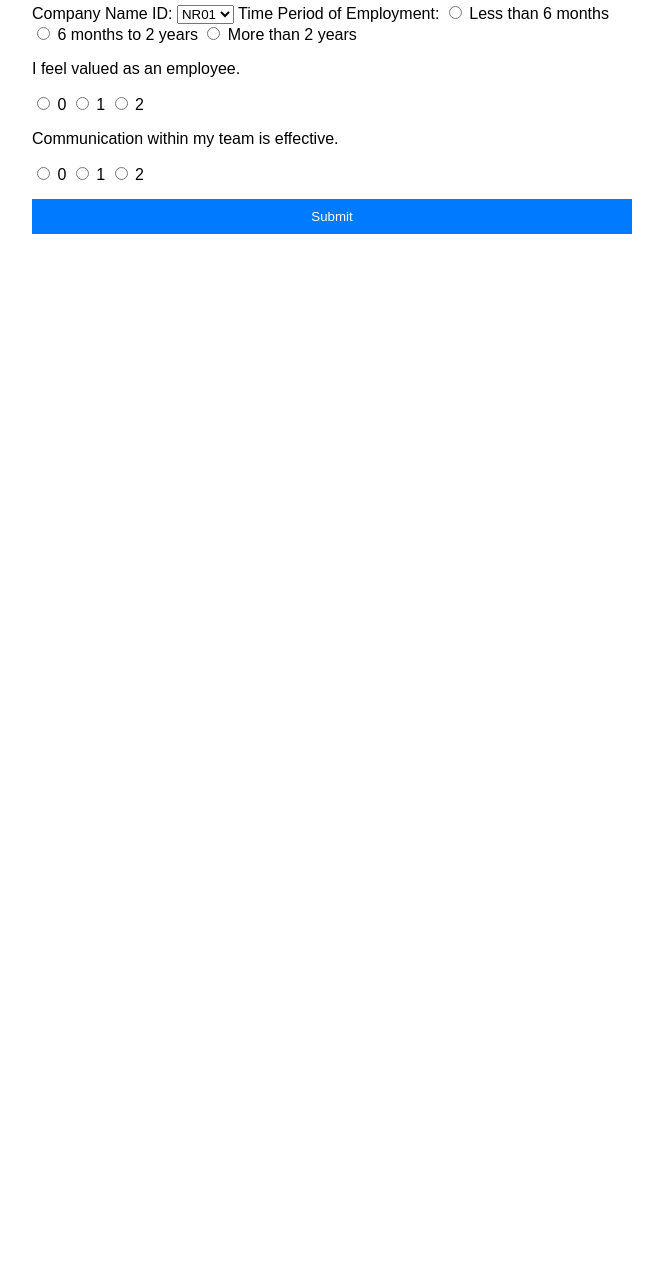
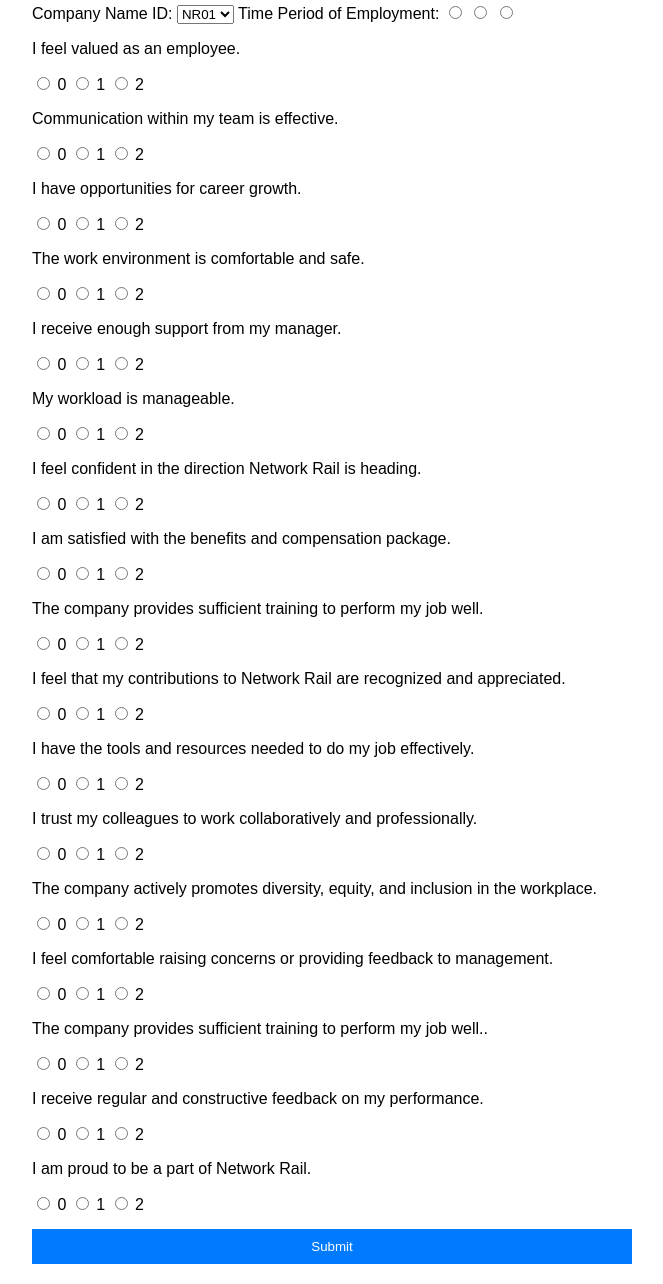
Before and after one commit to andrewwmcgrath/business_forms, a plain HTML site: page index.html in a window 1280 px wide. Shown: the part 85-1369 px from the top of the page, without its empty margins (308-971 px from the left). Before the commit the page ends 800 px from the top, so only its background shows below. Drawn offline with Linux system fonts and the light colour scheme.

Commit message:
Update index.html

```diff
--- a/index.html
+++ b/index.html
@@ -24,9 +24,9 @@
         </select>
 
         <label>Time Period of Employment:</label>
-        <label><input type="radio" name="timePeriod" value="0"> Less than 6 months</label>
-        <label><input type="radio" name="timePeriod" value="1"> 6 months to 2 years</label>
-        <label><input type="radio" name="timePeriod" value="2"> More than 2 years</label>
+        <label><input type="radio" name="timePeriod" value="0"> </label>
+        <label><input type="radio" name="timePeriod" value="1"> </label>
+        <label><input type="radio" name="timePeriod" value="2"> </label>
 
         <div class="question">
             <p>I feel valued as an employee.</p>
@@ -42,7 +42,110 @@
             <label><input type="radio" name="q2" value="2"> 2</label>
         </div>
 
-        <!-- Repeat the same pattern for remaining 18 questions -->
+        <div class="question">
+            <p>I have opportunities for career growth.</p>
+            <label><input type="radio" name="q3" value="0"> 0</label>
+            <label><input type="radio" name="q3" value="1"> 1</label>
+            <label><input type="radio" name="q3" value="2"> 2</label>
+        </div>
+
+        <div class="question">
+            <p>The work environment is comfortable and safe.</p>
+            <label><input type="radio" name="q4" value="0"> 0</label>
+            <label><input type="radio" name="q4" value="1"> 1</label>
+            <label><input type="radio" name="q4" value="2"> 2</label>
+        </div>
+
+        <div class="question">
+            <p>I receive enough support from my manager.</p>
+            <label><input type="radio" name="q5" value="0"> 0</label>
+            <label><input type="radio" name="q5" value="1"> 1</label>
+            <label><input type="radio" name="q5" value="2"> 2</label>
+        </div>
+
+        <div class="question">
+            <p>My workload is manageable.</p>
+            <label><input type="radio" name="q6" value="0"> 0</label>
+            <label><input type="radio" name="q6" value="1"> 1</label>
+            <label><input type="radio" name="q6" value="2"> 2</label>
+        </div>
+
+        <div class="question">
+            <p>I feel confident in the direction Network Rail is heading.</p>
+            <label><input type="radio" name="q7" value="0"> 0</label>
+            <label><input type="radio" name="q7" value="1"> 1</label>
+            <label><input type="radio" name="q7" value="2"> 2</label>
+        </div>
+
+        <div class="question">
+            <p>I am satisfied with the benefits and compensation package.</p>
+            <label><input type="radio" name="q8" value="0"> 0</label>
+            <label><input type="radio" name="q8" value="1"> 1</label>
+            <label><input type="radio" name="q8" value="2"> 2</label>
+        </div>
+
+        <div class="question">
+            <p>The company provides sufficient training to perform my job well.</p>
+            <label><input type="radio" name="q8" value="0"> 0</label>
+            <label><input type="radio" name="q8" value="1"> 1</label>
+            <label><input type="radio" name="q8" value="2"> 2</label>
+        </div>
+
+        <div class="question">
+            <p>I feel that my contributions to Network Rail are recognized and appreciated.</p>
+            <label><input type="radio" name="q8" value="0"> 0</label>
+            <label><input type="radio" name="q8" value="1"> 1</label>
+            <label><input type="radio" name="q8" value="2"> 2</label>
+        </div>
+
+        <div class="question">
+            <p>I have the tools and resources needed to do my job effectively.</p>
+            <label><input type="radio" name="q8" value="0"> 0</label>
+            <label><input type="radio" name="q8" value="1"> 1</label>
+            <label><input type="radio" name="q8" value="2"> 2</label>
+        </div>
+
+        <div class="question">
+            <p>I trust my colleagues to work collaboratively and professionally.</p>
+            <label><input type="radio" name="q8" value="0"> 0</label>
+            <label><input type="radio" name="q8" value="1"> 1</label>
+            <label><input type="radio" name="q8" value="2"> 2</label>
+        </div>
+
+        <div class="question">
+            <p>The company actively promotes diversity, equity, and inclusion in the workplace.</p>
+            <label><input type="radio" name="q8" value="0"> 0</label>
+            <label><input type="radio" name="q8" value="1"> 1</label>
+            <label><input type="radio" name="q8" value="2"> 2</label>
+        </div>
+
+        <div class="question">
+            <p>I feel comfortable raising concerns or providing feedback to management.</p>
+            <label><input type="radio" name="q8" value="0"> 0</label>
+            <label><input type="radio" name="q8" value="1"> 1</label>
+            <label><input type="radio" name="q8" value="2"> 2</label>
+        </div>
+
+        <div class="question">
+            <p>The company provides sufficient training to perform my job well..</p>
+            <label><input type="radio" name="q8" value="0"> 0</label>
+            <label><input type="radio" name="q8" value="1"> 1</label>
+            <label><input type="radio" name="q8" value="2"> 2</label>
+        </div>
+
+        <div class="question">
+            <p>I receive regular and constructive feedback on my performance.</p>
+            <label><input type="radio" name="q8" value="0"> 0</label>
+            <label><input type="radio" name="q8" value="1"> 1</label>
+            <label><input type="radio" name="q8" value="2"> 2</label>
+        </div>
+
+        <div class="question">
+            <p>I am proud to be a part of Network Rail.</p>
+            <label><input type="radio" name="q8" value="0"> 0</label>
+            <label><input type="radio" name="q8" value="1"> 1</label>
+            <label><input type="radio" name="q8" value="2"> 2</label>
+        </div>
 
         <button type="submit" class="btn">Submit</button>
     </form>
```
